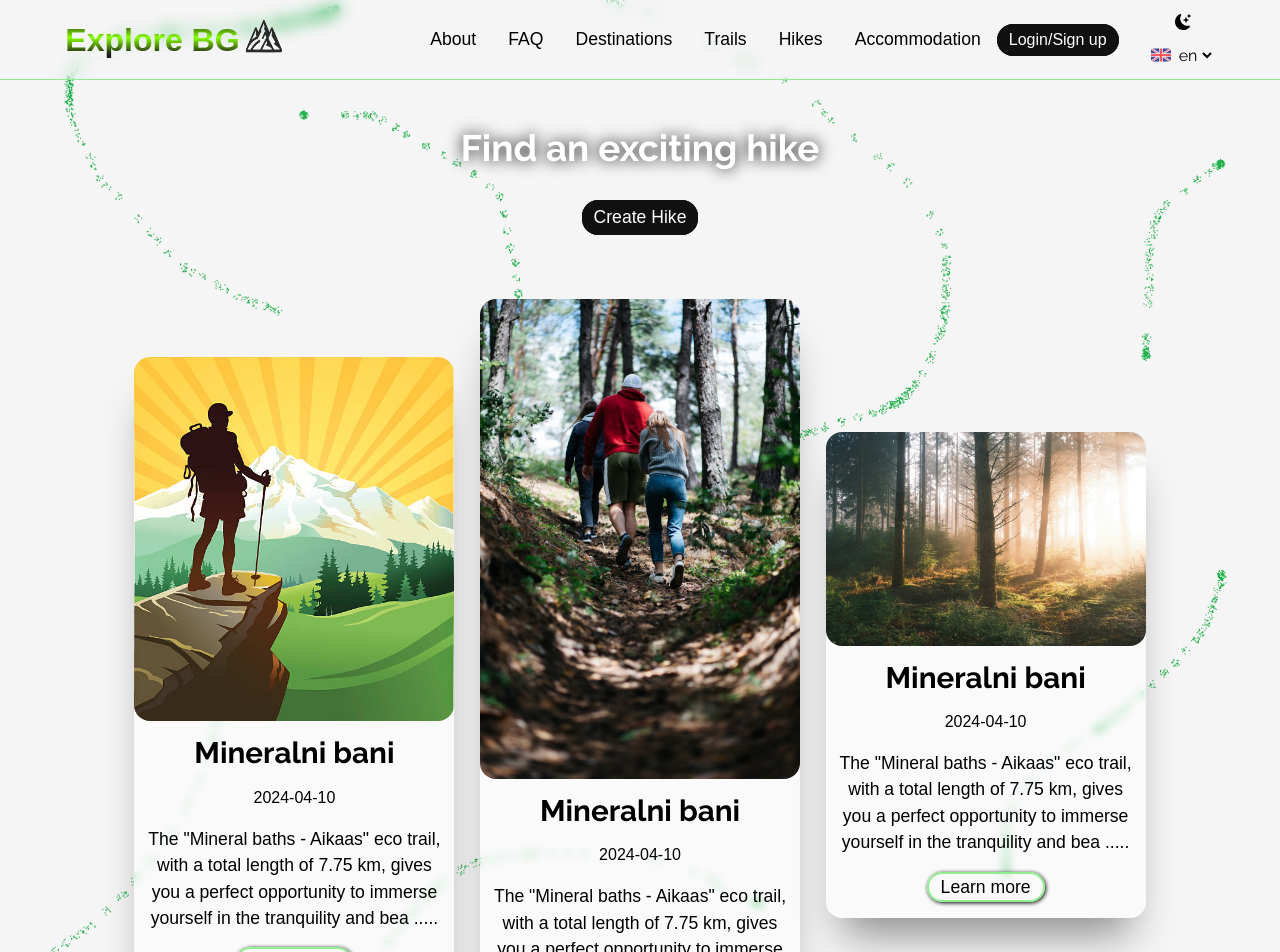
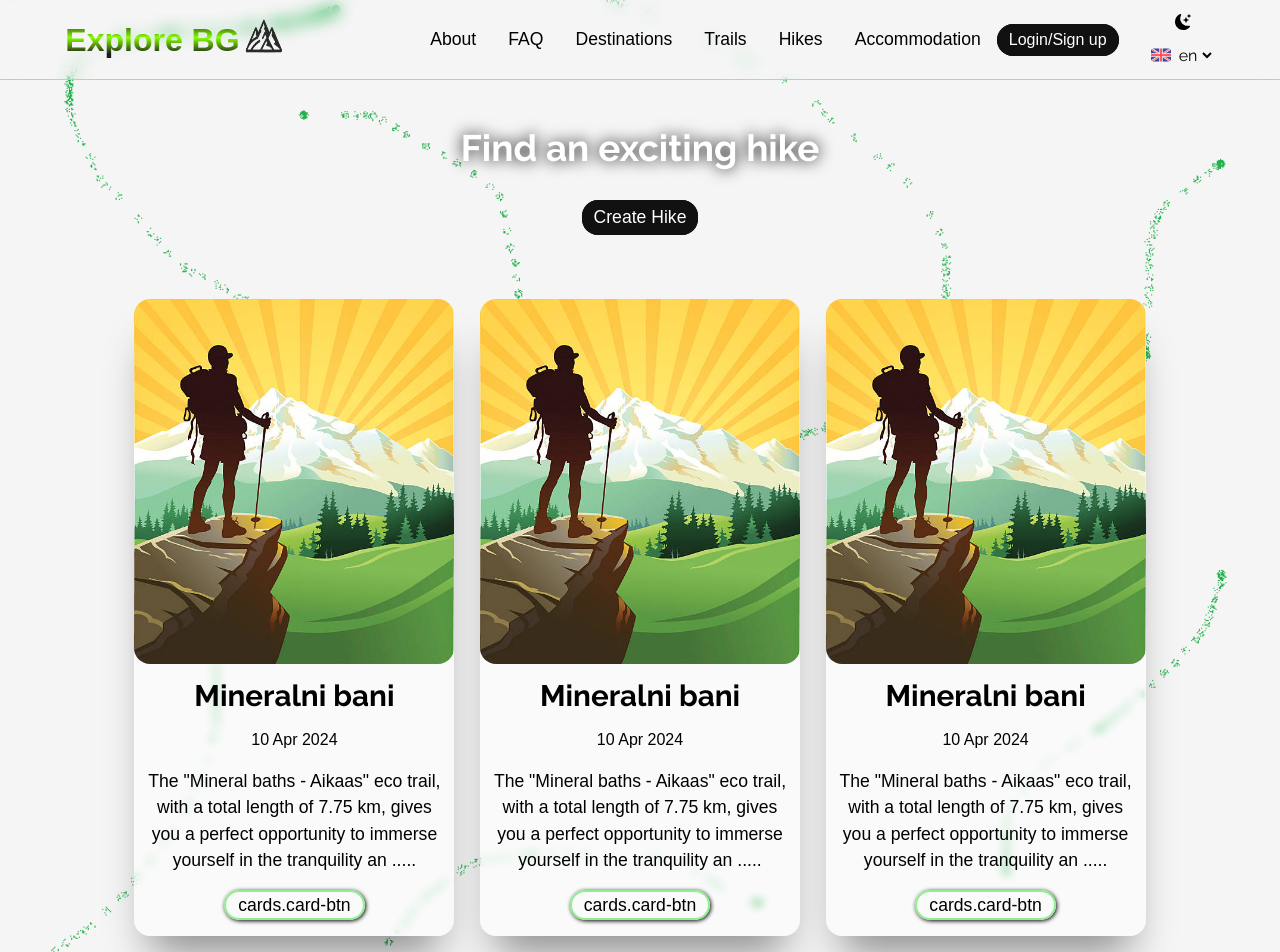
Before and after one commit to ExploreBG/ExploreBG, a Next.js app: page /en/hikes in a window 1280 px wide. Shown: the top 952 px of the page. Built offline with nearby package versions, Linux system fonts and the light colour scheme; a web font is replaced by a local one.

Commit message:
Create interface IHikeCard and HikeCard component.

```diff
--- a/src/app/[locale]/hikes/page.tsx
+++ b/src/app/[locale]/hikes/page.tsx
@@ -1,5 +1,4 @@
 import React from 'react';
-import Image from 'next/image';
 import { useTranslations } from 'next-intl';
 import { getTranslations, unstable_setRequestLocale } from 'next-intl/server';
 import { Link } from '@/navigation';
@@ -8,6 +7,7 @@
 
 import './hikes.scss';
 import Layout from '@/components/Layout/Layout';
+import HikeCard from '@/components/HikeCard/HikeCard';
 
 interface HikesProps {
     params: { locale: string }
@@ -42,20 +42,7 @@
                     <section className="catalog-wrapper__cards">
                         {dummyHikeData.map((card) => (
                             <article key={card.id} className="card">
-                                <figure>
-                                    <Image
-                                        src={card.hikeImage || '/images/hike-default.jpg'}
-                                        width={200} height={200}
-                                        loading="lazy" alt="Hike image"
-                                        title={card.location} priority={false}
-                                    />
-                                </figure>
-
-                                <h3>{card.location}</h3>
-                                <span>{card.hikeDate}</span>
-                                <p>{card.hikeInfo.slice(0, 150)} .....</p>
-                                {/* @ts-ignore */}
-                                <Link href={`/hikes/${card.id}`}>{t('card-btn')}</Link>
+                                <HikeCard card={card} />
                             </article>
                         ))}
                     </section>
--- /dev/null
+++ b/src/components/HikeCard/HikeCard.tsx
@@ -0,0 +1,41 @@
+import React from 'react';
+import Image from 'next/image';
+import { useTranslations } from 'next-intl';
+import { Link } from '@/navigation';
+
+import { IHikeCard } from '@/interfaces/interfaces';
+
+interface HikeCardProps {
+    card: IHikeCard
+}
+
+const HikeCard: React.FC<HikeCardProps> = ({ card }) => {
+    const [year, monthNumber, day] = card.hikeDate.split('-');
+    const date = new Date();
+    date.setMonth(Number(monthNumber) - 1);
+    const month = date.toDateString().split(' ')[1];
+    const formattedHikeDate = `${day} ${month} ${year}`;
+
+    const t = useTranslations('cards');
+
+    return (
+        <>
+            <figure>
+                <Image
+                    src={card.imageUrl || '/images/hike-default.jpg'}
+                    width={200} height={200}
+                    loading="lazy" alt="Hike image"
+                    title={card.location} priority={false}
+                />
+            </figure>
+
+            <h3>{card.location}</h3>
+            <time dateTime={card.hikeDate}>{formattedHikeDate}</time>
+            <p>{card.hikeInfo.slice(0, 145)} .....</p>
+            {/* @ts-ignore */}
+            <Link href={`/hikes/${card.id}`}>{t('card-btn')}</Link>
+        </>
+    );
+};
+
+export default HikeCard;
```
Also changed, not shown: src/interfaces/interfaces.ts (+8 -0 lines).
